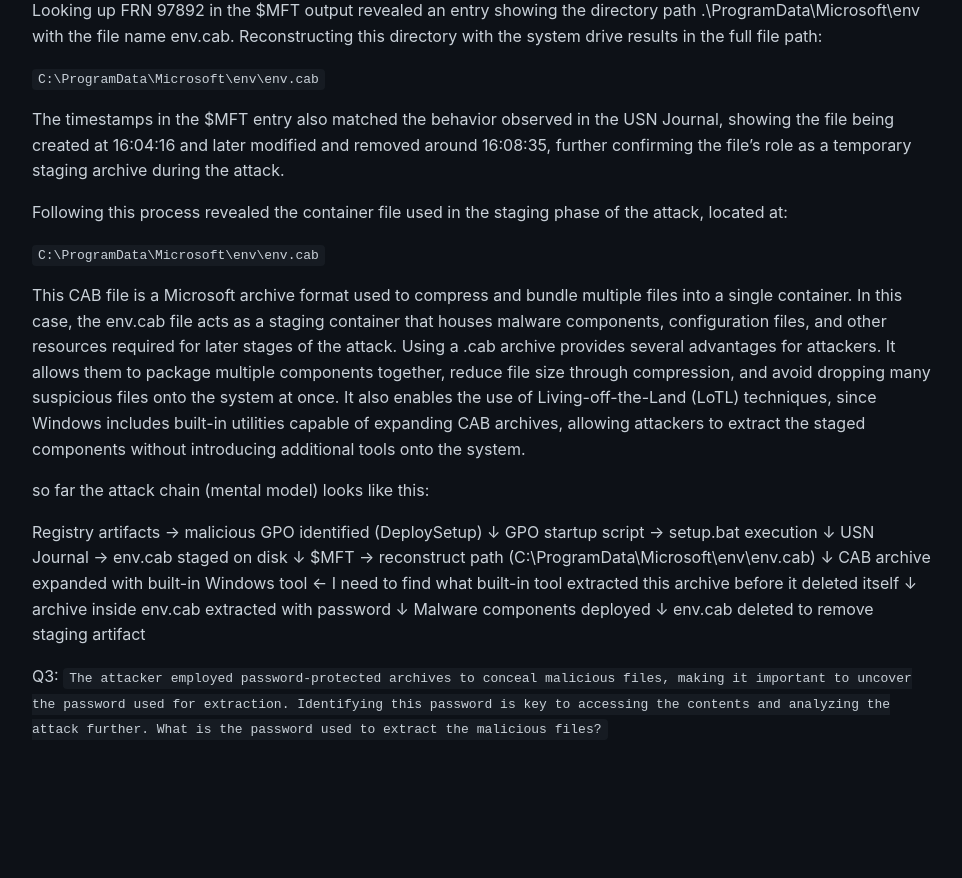
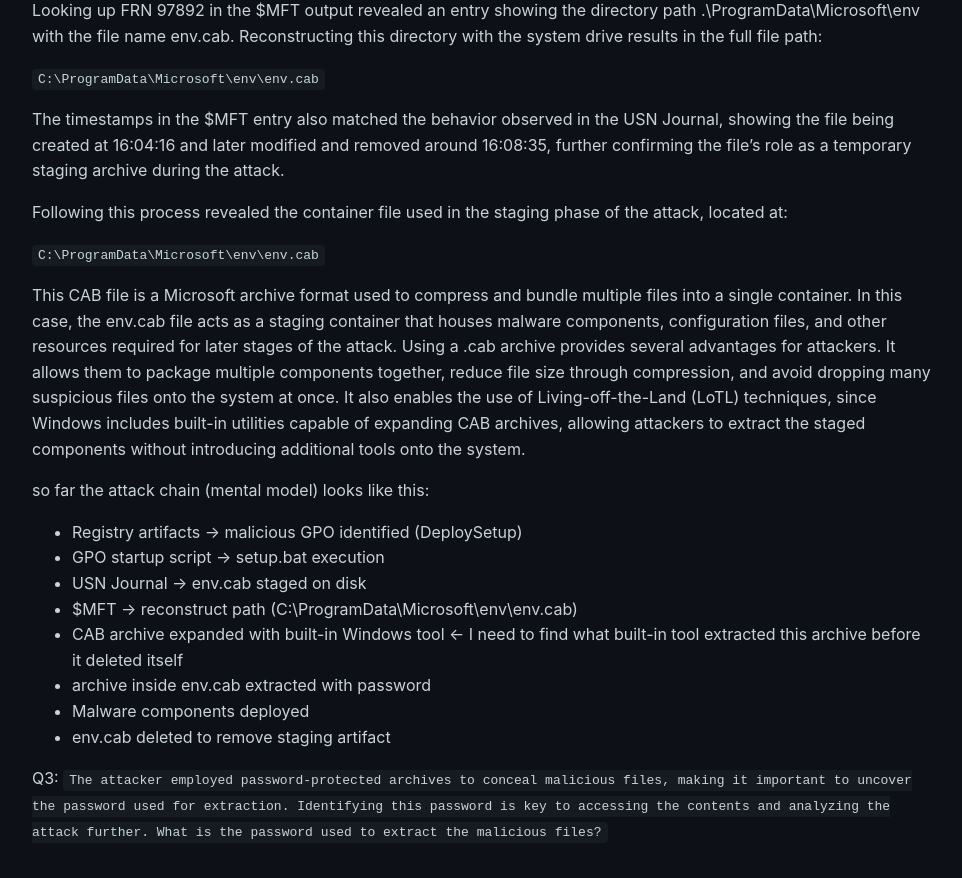
Before and after one commit to soreRum/soreRum.github.io, a Jekyll site: the page built from _posts/2026-03-5-MeteorHit-Indra Lab.md, in a window 1280 px wide and 900 px high, scrolled down 2501 px. Shown: the top 878 px of the window, without its empty margins (158-1120 px from the left). Built offline with Jekyll 4.4.1, drawn with Linux system fonts in a browser that asks for light colours; our own code applies the rules of GitHub Pages for plain Markdown files; before the commit the page ends 3298 px from its top, so only the background shows below that.

```diff
--- a/_posts/2026-03-5-MeteorHit-Indra Lab.md
+++ b/_posts/2026-03-5-MeteorHit-Indra Lab.md
@@ -62,21 +62,13 @@ Following this process revealed the container file used in the staging phase of
 This CAB file is a Microsoft archive format used to compress and bundle multiple files into a single container. In this case, the env.cab file acts as a staging container that houses malware components, configuration files, and other resources required for later stages of the attack. Using a .cab archive provides several advantages for attackers. It allows them to package multiple components together, reduce file size through compression, and avoid dropping many suspicious files onto the system at once. It also enables the use of Living-off-the-Land (LoTL) techniques, since Windows includes built-in utilities capable of expanding CAB archives, allowing attackers to extract the staged components without introducing additional tools onto the system.
 
 so far the attack chain (mental model) looks like this:
-
-Registry artifacts → malicious GPO identified (DeploySetup)
-↓
-GPO startup script → setup.bat execution
-↓
-USN Journal → env.cab staged on disk
-↓
-$MFT → reconstruct path (C:\ProgramData\Microsoft\env\env.cab)
-↓
-CAB archive expanded with built-in Windows tool  <- I need to find what built-in tool extracted this archive before it deleted itself
-↓
-archive inside env.cab extracted with password
-↓
-Malware components deployed
-↓
-env.cab deleted to remove staging artifact
+- Registry artifacts → malicious GPO identified (DeploySetup)
+- GPO startup script → setup.bat execution
+- USN Journal → env.cab staged on disk
+- $MFT → reconstruct path (C:\ProgramData\Microsoft\env\env.cab)
+- CAB archive expanded with built-in Windows tool  <- I need to find what built-in tool extracted this archive before it deleted itself
+- archive inside env.cab extracted with password
+- Malware components deployed
+- env.cab deleted to remove staging artifact
 
 Q3: `The attacker employed password-protected archives to conceal malicious files, making it important to uncover the password used for extraction. Identifying this password is key to accessing the contents and analyzing the attack further. What is the password used to extract the malicious files?`
```
